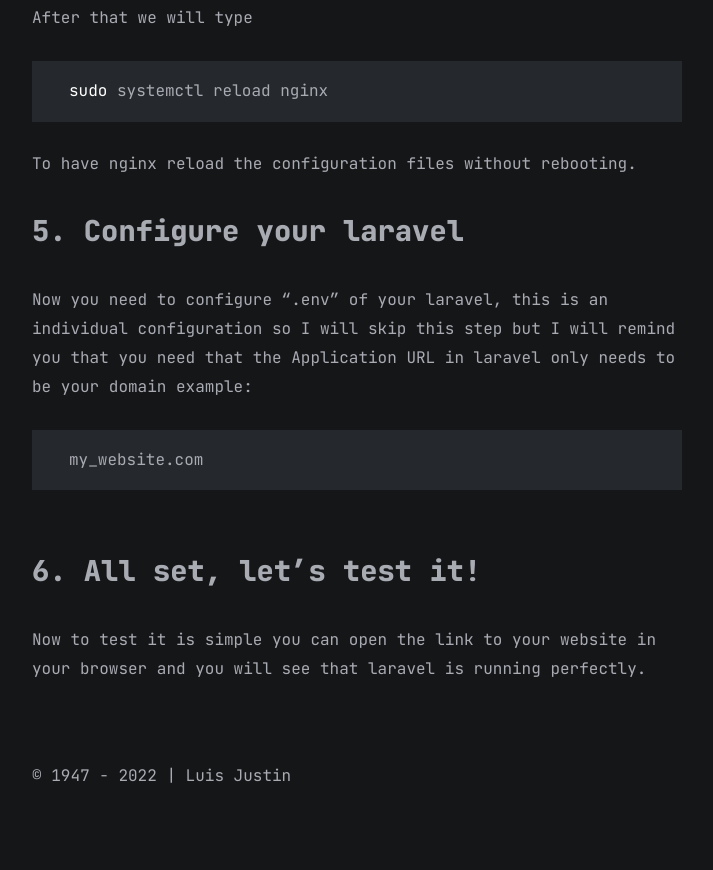
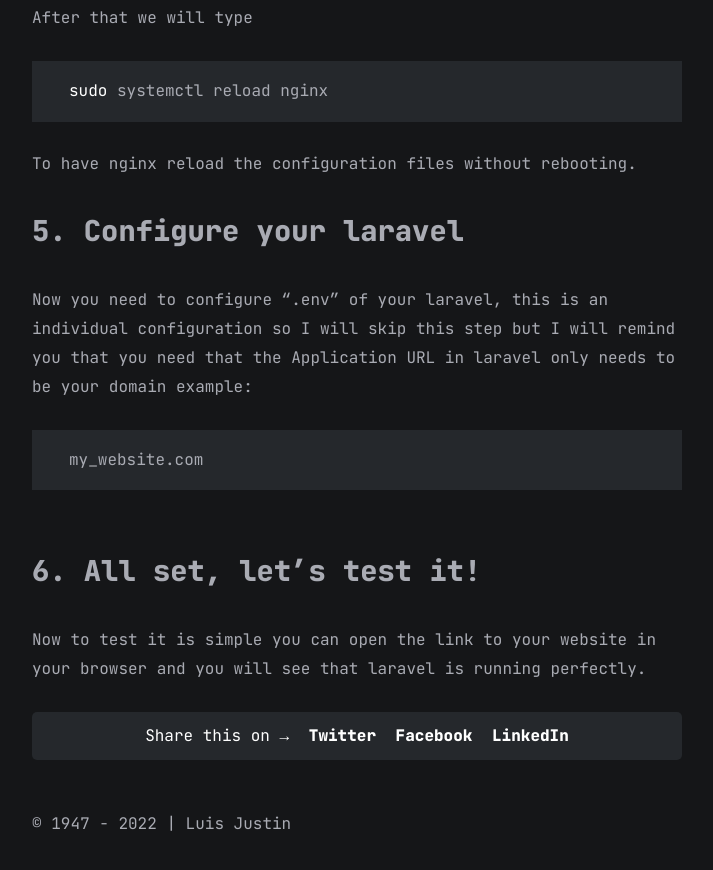
Before and after one commit to HelloWar75/blog-luisjustin, a Jekyll site: the page built from _posts/2020-12-09-how-to-configure-your-nginx-to-run-a-laravel-application.md, in a window 1280 px wide, cut to the strip 5115-6019 px from the top of the page. Shown: the top 870 px of the strip, without its empty margins (283-996 px from the left). Built offline with Jekyll 4.4.1, drawn with Linux system fonts in a browser that asks for light colours.

Commit message:
Otimizing SEO of site

```diff
--- a/_config.yml
+++ b/_config.yml
@@ -2,6 +2,18 @@ title: Luis Justin
 markdown: kramdown
 url: ""
 baseurl: ""
+
+twitter:
+  username: HelloWar75
+  card: summary
+
+social:
+  name: Luis Henrique Justin
+  links:
+    - https://www.linkedin.com/in/luisjustin/
+    - https://github.com/HelloWar75
+    - https://twitter.com/HelloWar75
+    - https://dev.to/hellowar75
 
 # for atom feed
 author:
--- a/_includes/head.html
+++ b/_includes/head.html
@@ -14,5 +14,27 @@
   {% if page.layout == "post" %}
   <script defer src="{{site.baseurl}}/assets/js/lbox.js"></script>
   {% endif %}
+  {% if page.layout == "post" %}
+  <style>
+    .share-page {
+        text-align: center;
+        background: #25282c;
+        color: white;
+        padding: 8px 15px;
+        border-radius: 5px;
+        margin: 1.5 0;
+    }
+
+    .share-page > a {
+        font-weight: 700;
+        color: #fff;
+        margin-left: 10px;
+    }
+
+    .share-page > a:hover {
+      border-bottom: 1px dashed #fff;
+    }
+  </style>
+  {% endif %}
   {% seo %}
 </head>
--- /dev/null
+++ b/_includes/share_buttons.html
@@ -0,0 +1,6 @@
+<div class="share-page">
+    Share this on &rarr;
+    <a href="https://twitter.com/intent/tweet?text={{ page.title }}&url={{ site.url }}{{ page.url }}&via={{ site.twitter.username }}&related={{ site.twitter.username }}" rel="nofollow" target="_blank" title="Share on Twitter">Twitter</a>
+    <a href="https://facebook.com/sharer.php?u={{ site.url }}{{ page.url }}" rel="nofollow" target="_blank" title="Share on Facebook">Facebook</a>
+    <a href="https://www.linkedin.com/sharing/share-offsite/?url={{ site.url }}{{ page.url }} rel="nofollow" target="_blank" title="Share on LinkedIn">LinkedIn</a>
+</div>
--- a/_layouts/post.html
+++ b/_layouts/post.html
@@ -15,6 +15,7 @@
           </div>
         </div>
         <div class="content">{{content}}</div>
+        {% include share_buttons.html %}
       </section>
       {% include footer.html %}
     </main>
```
